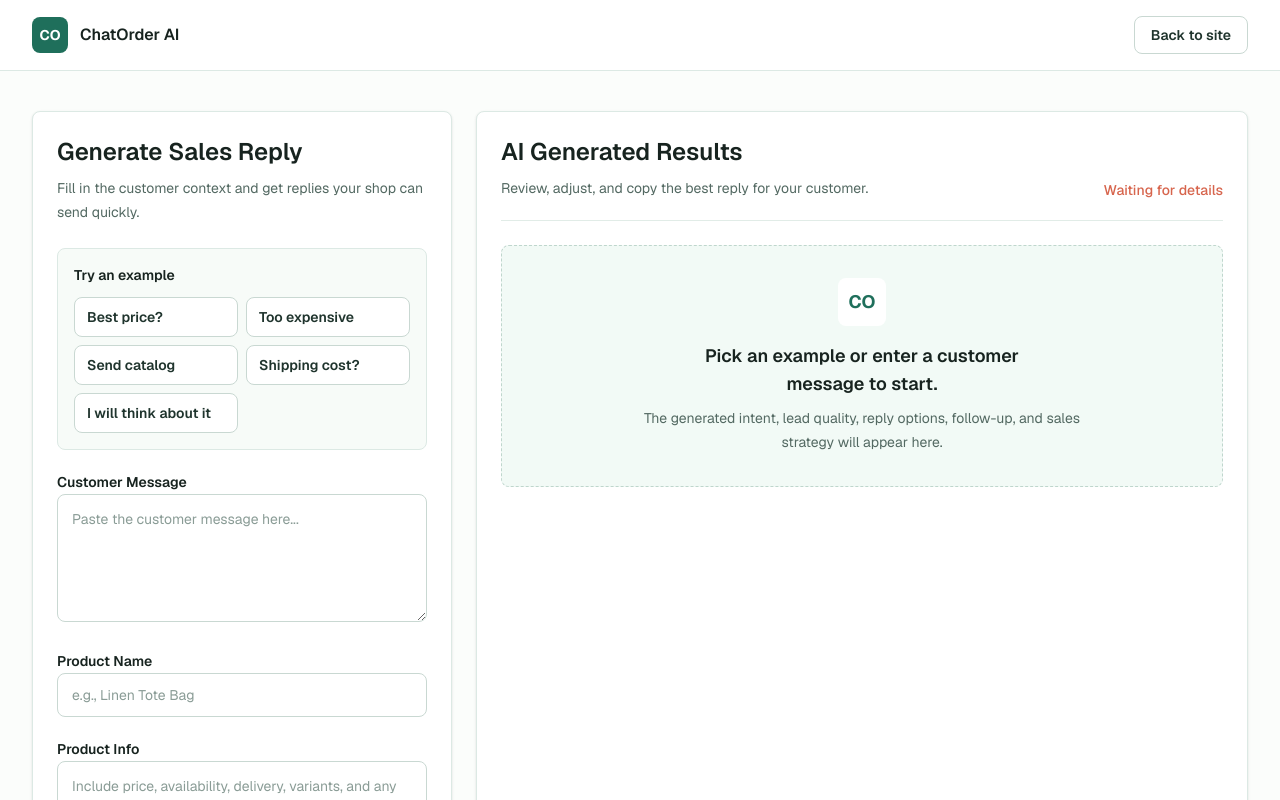
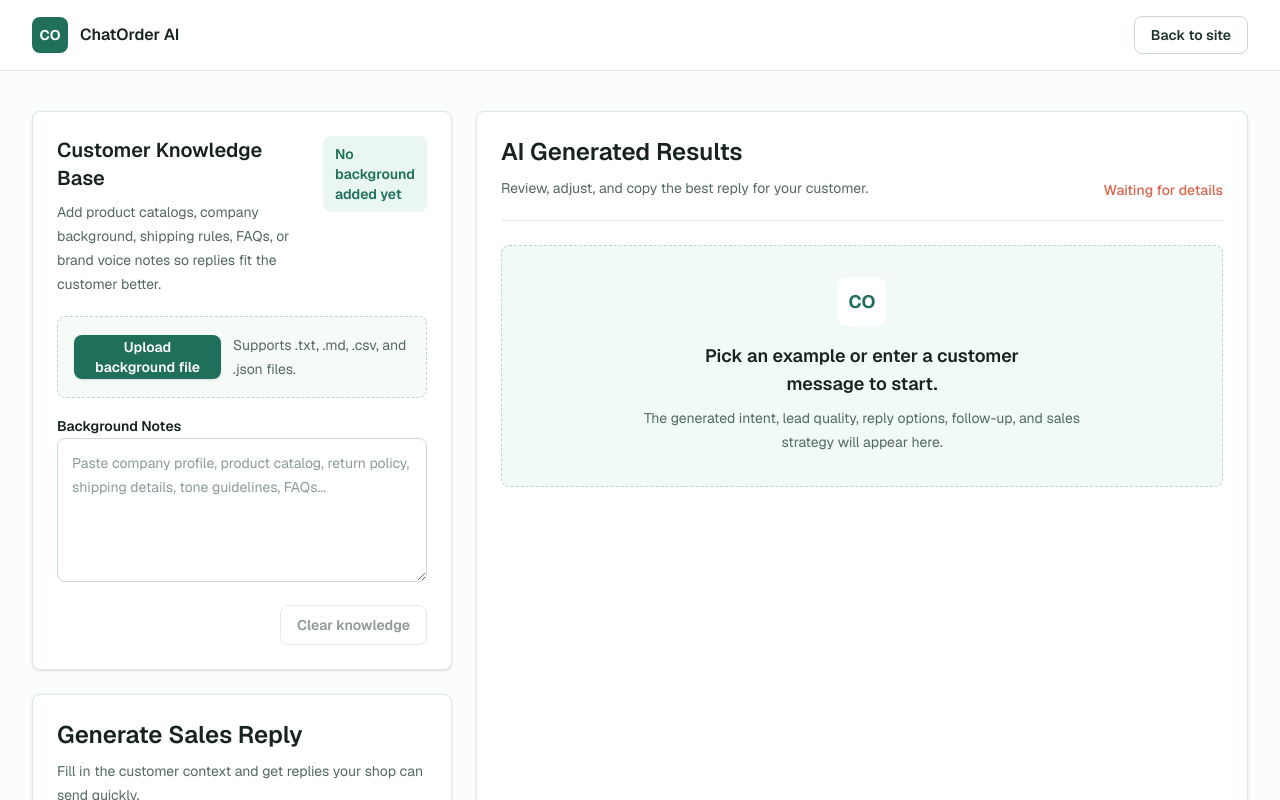
Before and after one commit to Ethan1992code/Chatorder-AI, a Next.js app: page /app in a window 1280 px wide. Shown: the top 800 px of the page. Built offline with nearby package versions, Linux system fonts and the light colour scheme.

Commit message:
Add customer knowledge base context

```diff
--- a/src/app/api/generate-reply/route.ts
+++ b/src/app/api/generate-reply/route.ts
@@ -44,6 +44,7 @@ const salesReplyJsonSchema = {
 
 const defaultBaseUrl = "https://api.deepseek.com";
 const defaultModel = "deepseek-v4-flash";
+const maxBusinessContextLength = 12000;
 
 function clean(value: unknown) {
   return typeof value === "string" ? value.trim() : "";
@@ -112,6 +113,10 @@ function buildReplyRequest(body: Record<string, unknown>): ReplyRequest | null {
     customerStage,
     tone,
     language,
+    businessContext: clean(body.businessContext).slice(
+      0,
+      maxBusinessContextLength,
+    ),
   };
 }
 
--- a/src/app/app/page.tsx
+++ b/src/app/app/page.tsx
@@ -2,9 +2,12 @@
 
 import { FormEvent, useState } from "react";
 import Link from "next/link";
+import { KnowledgeBasePanel } from "@/components/reply/KnowledgeBasePanel";
 import { ReplyForm } from "@/components/reply/ReplyForm";
 import { ReplyResults } from "@/components/reply/ReplyResults";
 import type { ReplyRequest, ReplyResult } from "@/types/reply";
+
+const knowledgeStorageKey = "chatorder-ai-business-context";
 
 const initialForm: ReplyRequest = {
   customerMessage: "",
@@ -14,10 +17,24 @@ const initialForm: ReplyRequest = {
   customerStage: "New inquiry",
   tone: "Friendly",
   language: "English",
+  businessContext: "",
 };
 
+function getInitialForm(): ReplyRequest {
+  if (typeof window === "undefined") {
+    return initialForm;
+  }
+
+  return {
+    ...initialForm,
+    businessContext:
+      window.localStorage.getItem(knowledgeStorageKey) ??
+      initialForm.businessContext,
+  };
+}
+
 export default function AppPage() {
-  const [form, setForm] = useState<ReplyRequest>(initialForm);
+  const [form, setForm] = useState<ReplyRequest>(getInitialForm);
   const [result, setResult] = useState<ReplyResult | null>(null);
   const [isLoading, setIsLoading] = useState(false);
   const [error, setError] = useState("");
@@ -29,8 +46,16 @@ export default function AppPage() {
     setForm((current) => ({ ...current, [key]: value }));
   }
 
+  function updateBusinessContext(value: string) {
+    updateField("businessContext", value);
+    window.localStorage.setItem(knowledgeStorageKey, value);
+  }
+
   function fillExample(example: ReplyRequest) {
-    setForm(example);
+    setForm((current) => ({
+      ...example,
+      businessContext: current.businessContext,
+    }));
     setResult(null);
     setError("");
   }
@@ -84,6 +109,11 @@ export default function AppPage() {
       </header>
 
       <section className="mx-auto grid max-w-7xl gap-5 px-4 py-5 sm:gap-6 sm:px-8 sm:py-8 lg:grid-cols-[420px_minmax(0,1fr)] lg:py-10">
+        <div className="space-y-5 sm:space-y-6">
+          <KnowledgeBasePanel
+            value={form.businessContext ?? ""}
+            onChange={updateBusinessContext}
+          />
           <ReplyForm
             form={form}
             error={error}
@@ -92,6 +122,7 @@ export default function AppPage() {
             onFillExample={fillExample}
             onChange={updateField}
           />
+        </div>
         <ReplyResults result={result} isLoading={isLoading} />
       </section>
     </main>
--- /dev/null
+++ b/src/components/reply/KnowledgeBasePanel.tsx
@@ -0,0 +1,127 @@
+"use client";
+
+import { ChangeEvent, useMemo, useRef, useState } from "react";
+
+type KnowledgeBasePanelProps = {
+  value: string;
+  onChange: (value: string) => void;
+};
+
+const supportedExtensions = [".txt", ".md", ".csv", ".json"];
+
+export function KnowledgeBasePanel({
+  value,
+  onChange,
+}: KnowledgeBasePanelProps) {
+  const inputRef = useRef<HTMLInputElement | null>(null);
+  const [status, setStatus] = useState("");
+
+  const characterCount = value.length;
+  const hasKnowledge = value.trim().length > 0;
+
+  const summary = useMemo(() => {
+    if (!hasKnowledge) {
+      return "No background added yet";
+    }
+
+    return `${characterCount.toLocaleString()} characters saved locally`;
+  }, [characterCount, hasKnowledge]);
+
+  async function handleFileUpload(event: ChangeEvent<HTMLInputElement>) {
+    const file = event.target.files?.[0];
+    if (!file) {
+      return;
+    }
+
+    const extension = file.name
+      .slice(file.name.lastIndexOf("."))
+      .toLowerCase();
+
+    if (!supportedExtensions.includes(extension)) {
+      setStatus("Upload a text, markdown, CSV, or JSON file for now.");
+      event.target.value = "";
+      return;
+    }
+
+    const text = await file.text();
+    const nextValue = [value.trim(), `Source: ${file.name}`, text.trim()]
+      .filter(Boolean)
+      .join("\n\n");
+
+    onChange(nextValue);
+    setStatus(`${file.name} added to knowledge base.`);
+    event.target.value = "";
+  }
+
+  function clearKnowledge() {
+    onChange("");
+    setStatus("Knowledge base cleared.");
+  }
+
+  return (
+    <section className="rounded-lg border border-[#dce9e4] bg-white p-5 shadow-sm sm:p-6">
+      <div className="flex flex-col gap-3 sm:flex-row sm:items-start sm:justify-between">
+        <div>
+          <h2 className="text-xl font-semibold">Customer Knowledge Base</h2>
+          <p className="mt-2 text-sm leading-6 text-[#536962]">
+            Add product catalogs, company background, shipping rules, FAQs, or
+            brand voice notes so replies fit the customer better.
+          </p>
+        </div>
+        <span className="rounded-lg bg-[#eaf7f0] px-3 py-2 text-sm font-semibold text-[#1f6f5b]">
+          {summary}
+        </span>
+      </div>
+
+      <div className="mt-5 rounded-lg border border-dashed border-[#bfd6cd] bg-[#f7fbf8] p-4">
+        <div className="flex flex-col gap-3 sm:flex-row sm:items-center">
+          <input
+            ref={inputRef}
+            type="file"
+            accept=".txt,.md,.csv,.json,text/plain,text/markdown,text/csv,application/json"
+            onChange={handleFileUpload}
+            className="hidden"
+          />
+          <button
+            type="button"
+            onClick={() => inputRef.current?.click()}
+            className="inline-flex h-11 items-center justify-center rounded-lg bg-[#1f6f5b] px-4 text-sm font-semibold text-white shadow-sm transition hover:bg-[#175846]"
+          >
+            Upload background file
+          </button>
+          <p className="text-sm leading-6 text-[#536962]">
+            Supports .txt, .md, .csv, and .json files.
+          </p>
+        </div>
+      </div>
+
+      <div className="mt-4 space-y-2">
+        <label
+          htmlFor="businessContext"
+          className="text-sm font-semibold text-[#17231f]"
+        >
+          Background Notes
+        </label>
+        <textarea
+          id="businessContext"
+          value={value}
+          onChange={(event) => onChange(event.target.value)}
+          placeholder="Paste company profile, product catalog, return policy, shipping details, tone guidelines, FAQs..."
+          className="min-h-36 w-full resize-y rounded-lg border border-[#c9d8d2] bg-white px-3.5 py-3 text-sm leading-6 outline-none transition placeholder:text-[#8a9c96] focus:border-[#1f6f5b] focus:ring-4 focus:ring-[#1f6f5b]/10"
+        />
+      </div>
+
+      <div className="mt-4 flex flex-col gap-3 sm:flex-row sm:items-center sm:justify-between">
+        <p className="min-h-5 text-sm text-[#536962]">{status}</p>
+        <button
+          type="button"
+          disabled={!hasKnowledge}
+          onClick={clearKnowledge}
+          className="inline-flex h-10 items-center justify-center rounded-lg border border-[#c9d8d2] bg-white px-4 text-sm font-semibold text-[#1f342d] transition hover:border-[#93b6a8] disabled:cursor-not-allowed disabled:opacity-50"
+        >
+          Clear knowledge
+        </button>
+      </div>
+    </section>
+  );
+}
--- a/src/lib/prompts.ts
+++ b/src/lib/prompts.ts
@@ -21,6 +21,7 @@ export function buildSalesReplyPrompt(input: ReplyRequest) {
     `Customer stage: ${input.customerStage}`,
     `Tone: ${input.tone}`,
     `Language: ${input.language}`,
+    `Customer background knowledge: ${input.businessContext || "No additional background provided."}`,
     "",
     "Required output guidance:",
     "- customer_intent: summarize what the customer likely wants.",
@@ -30,6 +31,8 @@ export function buildSalesReplyPrompt(input: ReplyRequest) {
     "- strong_closing_reply: more direct reply with a clear buying next step.",
     "- follow_up_message: message to send later if the customer does not answer.",
     "- sales_strategy: concise selling advice for the shop owner.",
+    "- Use the customer background knowledge when it helps, especially for brand voice, company details, product catalog, policies, shipping, guarantees, and FAQs.",
+    "- If the background knowledge does not mention a detail, do not invent it.",
     "",
     "Return exactly this JSON shape:",
     "{",
--- a/src/types/reply.ts
+++ b/src/types/reply.ts
@@ -43,6 +43,7 @@ export type ReplyRequest = {
   customerStage: CustomerStage;
   tone: Tone;
   language: ReplyLanguage;
+  businessContext?: string;
 };
 
 export type ReplyResult = {
```
Lines whose indentation alone changed are shown as unchanged.
